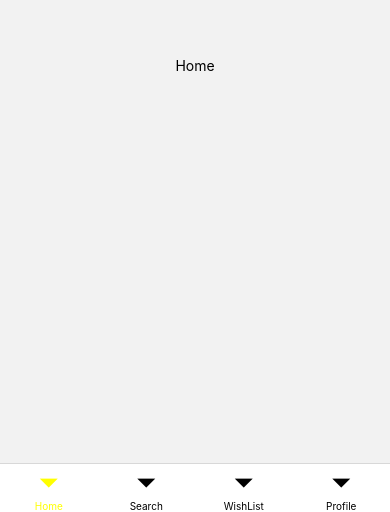
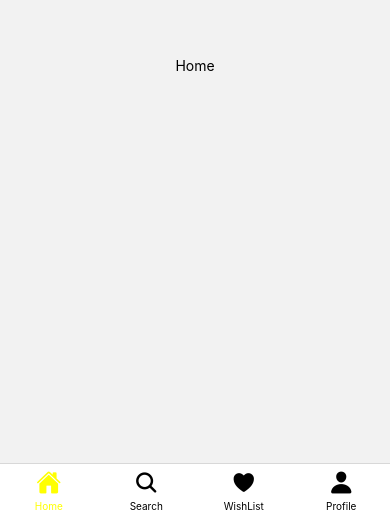
Before and after one commit to moussadeh/appFilms, a React Native app: screen / in a window 390 px wide. Shown: the part 332-844 px from the top of the page. Built offline with nearby package versions, Linux system fonts and the light colour scheme.

Commit message:
navbar avec icones

```diff
--- a/package.json
+++ b/package.json
@@ -15,7 +15,8 @@
     "react": "18.3.1",
     "react-native": "0.75.3",
     "react-native-safe-area-context": "^4.11.0",
-    "react-native-screens": "^3.34.0"
+    "react-native-screens": "^3.34.0",
+    "react-native-vector-icons": "^10.2.0"
   },
   "devDependencies": {
     "@babel/core": "^7.20.0",
@@ -26,6 +27,7 @@
     "@react-native/metro-config": "0.75.3",
     "@react-native/typescript-config": "0.75.3",
     "@types/react": "^18.2.6",
+    "@types/react-native-vector-icons": "^6.4.18",
     "@types/react-test-renderer": "^18.0.0",
     "babel-jest": "^29.6.3",
     "eslint": "^8.19.0",
--- a/src/components/navigation/AppNavigator.tsx
+++ b/src/components/navigation/AppNavigator.tsx
@@ -5,7 +5,7 @@ import HomeScreen from "../../screens/HomeScreen";
 import SearchScreen from "../../screens/SearchScreen";
 import WishListScreen from "../../screens/WishListScreen";
 import ProfileScreen from "../../screens/ProfileScreen";
-
+import Icon from 'react-native-vector-icons/Ionicons';
 
 const Tab = createBottomTabNavigator();
 
@@ -13,10 +13,10 @@ const AppNavigator = () => {
     return (
         <NavigationContainer>
             <Tab.Navigator screenOptions={{ tabBarActiveTintColor: 'yellow', tabBarInactiveTintColor: 'black', headerShown: false }}>
-                <Tab.Screen name="Home" component={HomeScreen}></Tab.Screen>
-                <Tab.Screen name="Search" component={SearchScreen}></Tab.Screen>
-                <Tab.Screen name="WishList" component={WishListScreen}></Tab.Screen>
-                <Tab.Screen name="Profile" component={ProfileScreen}></Tab.Screen>
+                <Tab.Screen name="Home" component={HomeScreen} options={{tabBarIcon: ({color, size}) => (<Icon name="home" color={color} size={size} />)}}></Tab.Screen>
+                <Tab.Screen name="Search" component={SearchScreen} options={{tabBarIcon: ({color, size}) => (<Icon name="search" color={color} size={size} />)}}></Tab.Screen>
+                <Tab.Screen name="WishList" component={WishListScreen} options={{tabBarIcon: ({color, size}) => (<Icon name="heart" color={color} size={size} />)}}></Tab.Screen>
+                <Tab.Screen name="Profile" component={ProfileScreen} options={{tabBarIcon: ({color, size}) => (<Icon name="person" color={color} size={size} />)}}></Tab.Screen>
             </Tab.Navigator>
         </NavigationContainer>
     )
```
Also changed, not shown: 2 other files (tests, documents, lock files or other folders).
